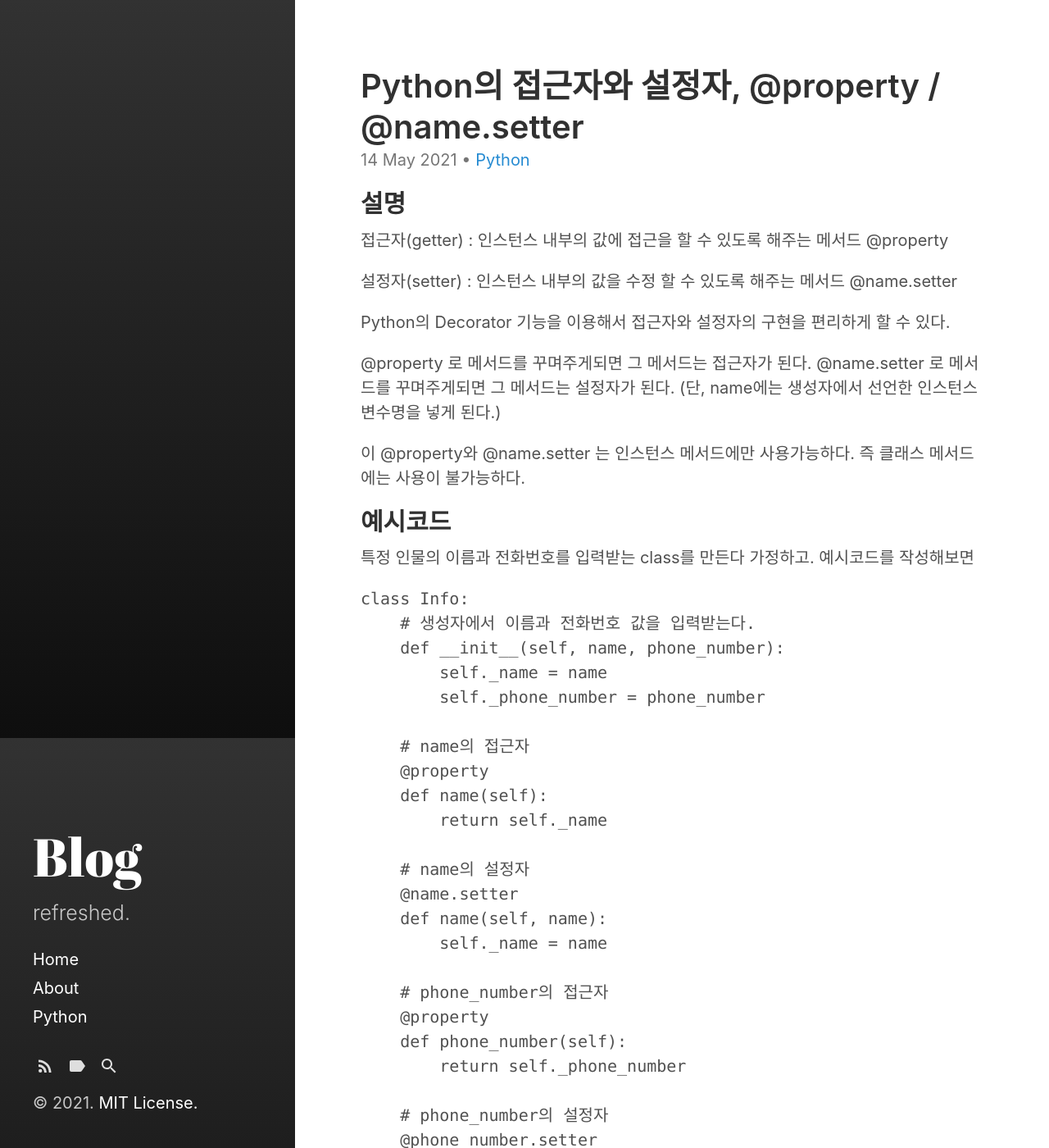
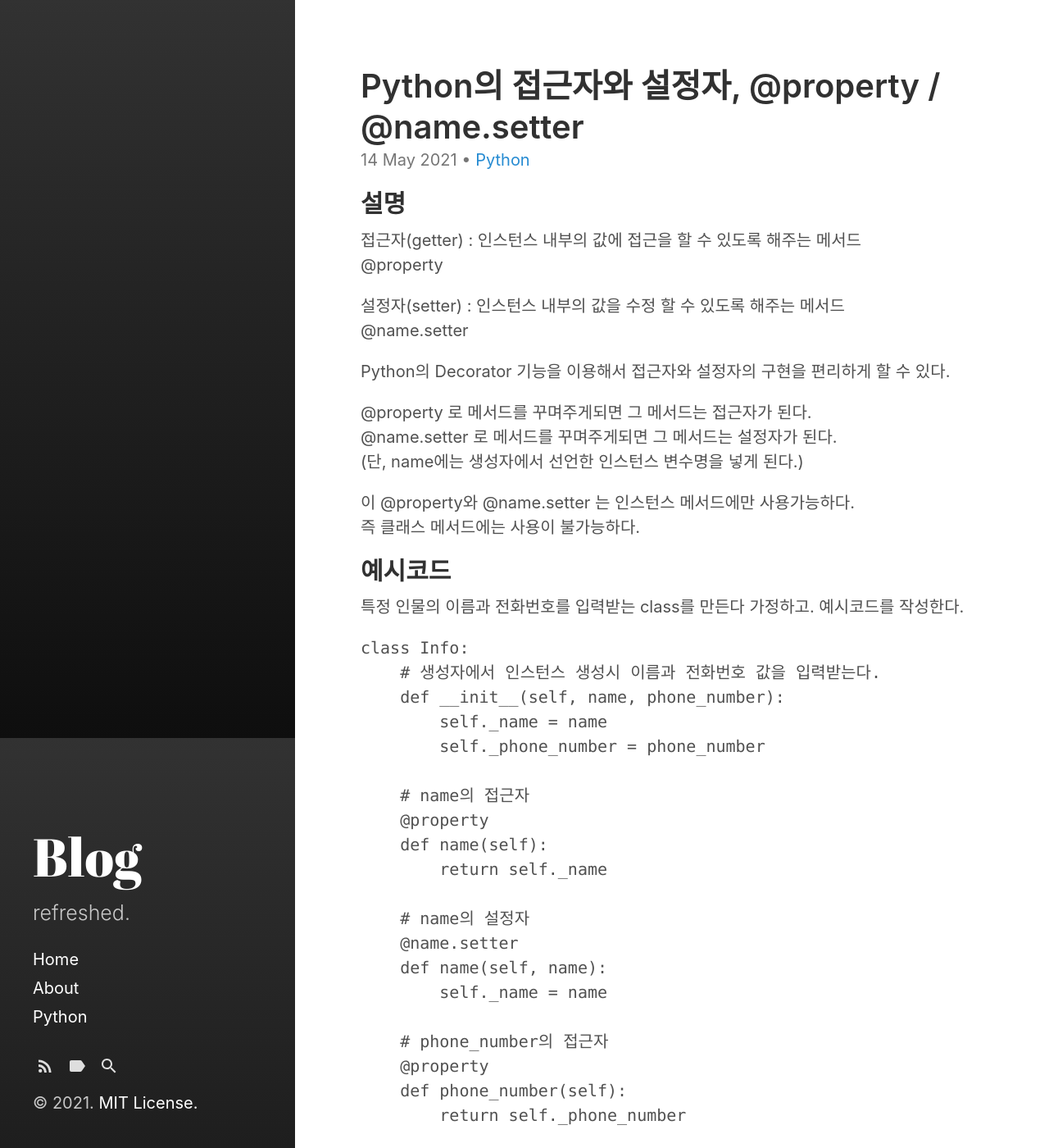
Before and after one commit to yonghwanjang0/yonghwanjang0.github.io, a Jekyll site: the page built from _posts/2021-05-14-[Python] Class - @property, @setter.md, in a window 1280 px wide and 1400 px high. Shown: the whole window at 82% size. Built offline with Jekyll 4.4.1, drawn with Linux system fonts in a browser that asks for light colours; some of the changed text lies outside the part shown.

Commit message:
property, setter modified

````diff
--- a/_posts/2021-05-14-[Python] Class - @property, @setter.md
+++ b/_posts/2021-05-14-[Python] Class - @property, @setter.md
@@ -23,11 +23,11 @@ Python의 Decorator 기능을 이용해서 접근자와 설정자의 구현을
 
 
 ## 예시코드
-특정 인물의 이름과 전화번호를 입력받는 class를 만든다 가정하고. 예시코드를 작성해보면
+특정 인물의 이름과 전화번호를 입력받는 class를 만든다 가정하고. 예시코드를 작성한다.
 
 ```{.python}
 class Info:
-    # 생성자에서 이름과 전화번호 값을 입력받는다.
+    # 생성자에서 인스턴스 생성시 이름과 전화번호 값을 입력받는다.
     def __init__(self, name, phone_number):
         self._name = name
         self._phone_number = phone_number
@@ -111,8 +111,7 @@ TypeError: 'str' object is not callable
 
 
 ## 정리
-Decorator로 @property, @name.setter를 쓰면
-접근자와 설정자 메서드를 통하여 인스턴스 변수에 접근하는 것과 동일한 효과를 낼 수있다.
+Decorator로 @property, @name.setter를 쓰면 접근자와 설정자 메서드를 통하여 인스턴스 변수에 접근하는 것과 동일한 효과를 낼 수있다.
 
 get_, set_등의 메소드명을 사용할 필요가 없어 코드의 가독성이 좋아지며, 변수처럼 사용가능하다.
 변수에 직접 접근하는 것과 같은 직관성, 간결성 을 가질 수 있고, 코드 작성시 편의성이 증가한다.
````
